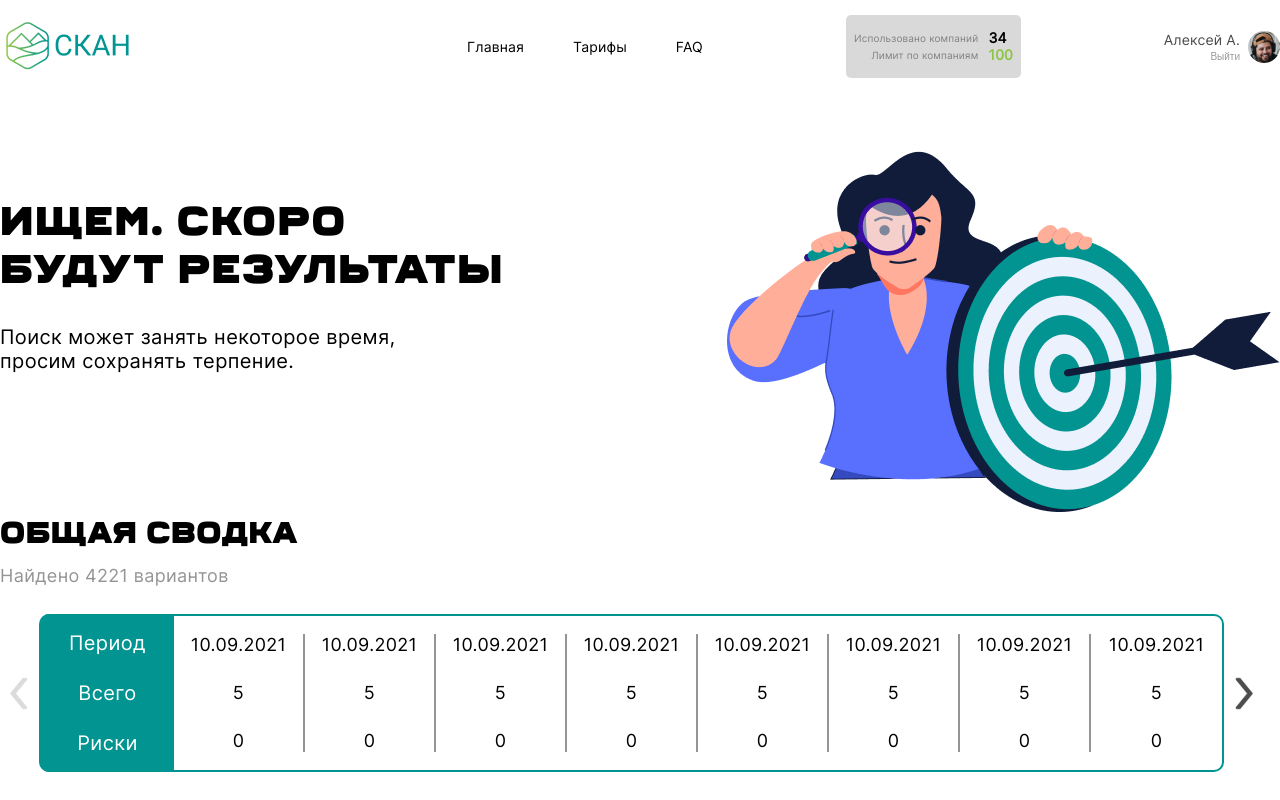
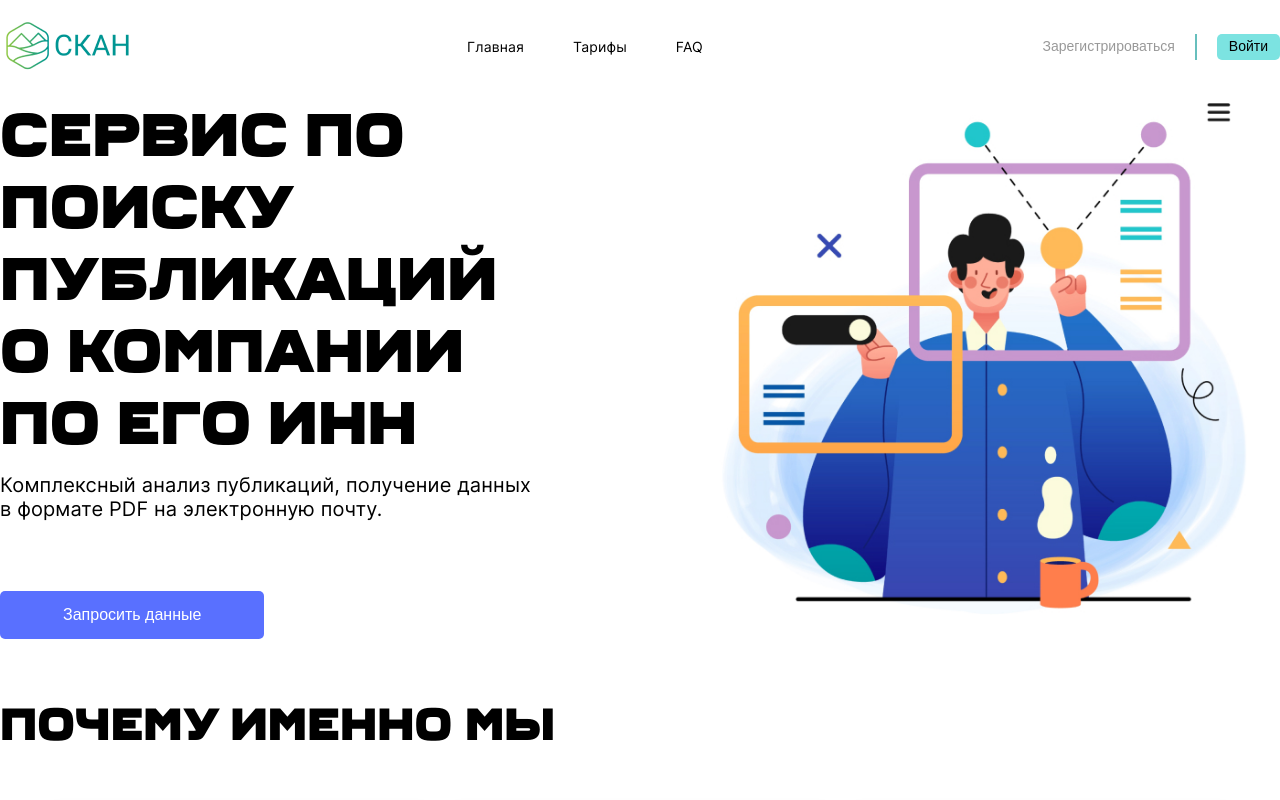
Before and after one commit to ZerruKun/sf-scan-service, a React (Create React App) app: page / in a window 1280 px wide. Shown: the top 800 px of the page. Built offline with nearby package versions, Linux system fonts and the light colour scheme.

Commit message:
Some preparations.

```diff
--- a/src/components/Middle/Main/Main.jsx
+++ b/src/components/Middle/Main/Main.jsx
@@ -1,17 +1,17 @@
 import React from 'react'
 // import Authorization from "../../../pages/Authorization/Authorization"
-// import Landing from '../../../pages/Landing/Landing'
+import Landing from '../../../pages/Landing/Landing'
 // import Search from '../../../pages/Search/Search'
-import SearchResult from '../../../pages/SearchResult/SearchResult'
+// import SearchResult from '../../../pages/SearchResult/SearchResult'
 import styles from "./Main.module.css"
 
 const Main = () => {
   return (
     <div className={styles.general}>
-      {/* <Landing /> */}
+      <Landing />
       {/* <Authorization /> */}
       {/* <Search /> */}
-      <SearchResult />
+      {/* <SearchResult /> */}
     </div>
   )
 }
--- a/src/components/Top/Interaction/Interaction.jsx
+++ b/src/components/Top/Interaction/Interaction.jsx
@@ -1,15 +1,15 @@
 import React from 'react'
 import Navigation from '../Navigation/Navigation'
-// import NotSigned from '../NotSigned/NotSigned'
-import Signed from '../Signed/Signed'
+import NotSigned from '../NotSigned/NotSigned'
+// import Signed from '../Signed/Signed'
 import styles from "./Interaction.module.css"
 
 const Interaction = () => {
   return (
     <div className={styles.general}>
       <Navigation />
-      {/* <NotSigned /> */}
-      <Signed />
+      <NotSigned />
+      {/* <Signed /> */}
     </div>
   )
 }
```
Also changed, not shown: package.json (+5 -2 lines), 1 other file (tests, documents, lock files or other folders).
